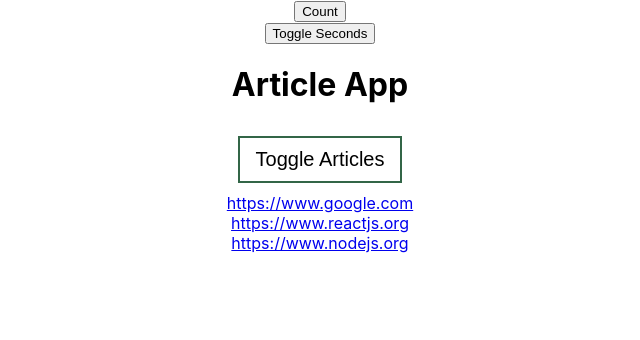
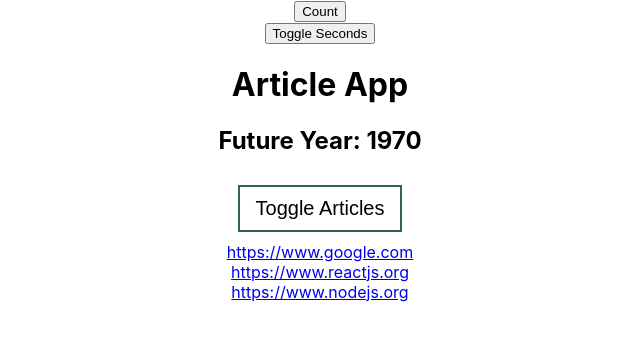
Before and after one commit to Torianna/FirstReactProject, a React (Create React App) app: page / in a window 1280 px wide. Shown: the top 340 px of the page, without its empty margins (320-960 px from the left). Built offline with nearby package versions, Linux system fonts and the light colour scheme.

Commit message:
Use PropType

```diff
--- a/package.json
+++ b/package.json
@@ -6,6 +6,7 @@
     "@testing-library/jest-dom": "^4.2.4",
     "@testing-library/react": "^9.5.0",
     "@testing-library/user-event": "^7.2.1",
+    "prop-types": "^15.7.2",
     "radium": "^0.26.0",
     "react": "^16.13.1",
     "react-dom": "^16.13.1",
--- a/src/components/Header/Header.js
+++ b/src/components/Header/Header.js
@@ -1,5 +1,6 @@
 import React, {useEffect} from 'react';
 import styles from './Header.module.css';
+import PropTypes from 'prop-types';
 
 const Header = (props) =>
 {
@@ -17,15 +18,22 @@ const Header = (props) =>
         buttonStyles.push(styles.red)
       }
 
+      const futureYear = props.year +10;
+
 
     return(
         <div>
             <h1>Article App</h1>
+            <h2>Future Year: {futureYear}</h2>
              <button className={buttonStyles.join(' ')}
                 onClick={props.toggleArticles}>Toggle Articles
             </button>
       </div>
     );
 }
+//warning when wrong type
+Header.propTypes={
+  year: PropTypes.number
+}
 //użycie memo do optymalizacji, memo utrzymuje stan komponentu
 export default React.memo(Header);
--- a/src/containers/App.js
+++ b/src/containers/App.js
@@ -111,7 +111,7 @@ class App extends Component {
          <button onClick={this.countHandler}>Count</button><br/>
          <button onClick={this.toggleSecondHandler}>Toggle Seconds</button>
       {seconds}
-        <Header showArticles={this.state.showArticles} toggleArticles={this.toggleArticlesHandler} />
+        <Header showArticles={this.state.showArticles} toggleArticles={this.toggleArticlesHandler} year={1960}/>
         {articles}
         <Links/>
       </div>
```
